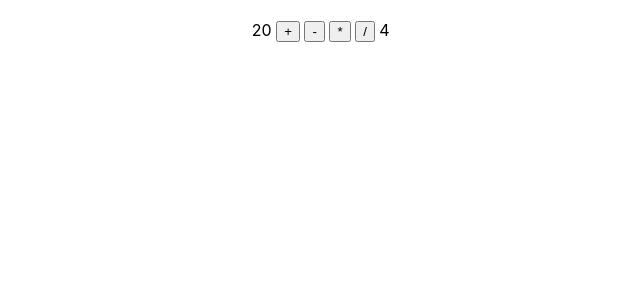
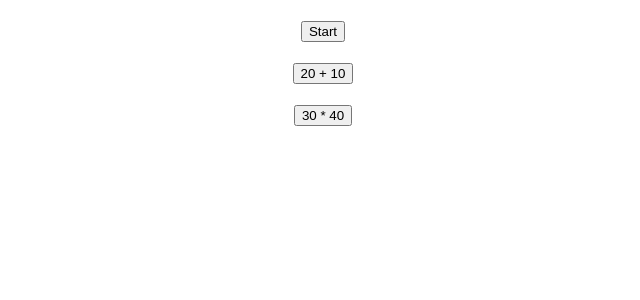
Before and after one commit to Peerapong9947/app1, a React (Create React App) app: page / in a window 1280 px wide. Shown: the top 300 px of the page, without its empty margins (317-957 px from the left). Built offline with nearby package versions, Linux system fonts and the light colour scheme.

Commit message:
event object

```diff
--- a/src/App.js
+++ b/src/App.js
@@ -6,9 +6,10 @@
 import Calendar from './class-components';
 import Button from './class-components';
 import { Calculator2 } from './calculator';
+import { EventData2 } from './event-data';
 
 
 function App() {
-  return <Calculator2/>
+  return <EventData2/>
 }
 export default App;
--- /dev/null
+++ b/src/event-data.js
@@ -0,0 +1,21 @@
+import React from "react";
+
+export function EventData2(){
+    const onClickStartStop = (ev) =>{
+        let t = ev.target.innerText
+        let s = (t === 'Start') ? 'Stop' : 'Start'
+        ev.target.innerText = s
+    }
+    const onClickAdd = (ev) => {
+        let t = ev.target.innerText
+        let r = eval(t)
+        alert(`${t} = ${r}`)
+    }
+    return(
+        <div style={{textAlign:'center' , marginTop:20}}>
+            <button onClick={(ev) => onClickStartStop(ev)}>Start</button><br/><br/>
+            <button onClick={(ev) => onClickAdd(ev)}>20 + 10</button><br/><br/>
+            <button onClick={(ev) => onClickAdd(ev)}>30 * 40</button><br/><br/>
+        </div>
+    )
+}
```
